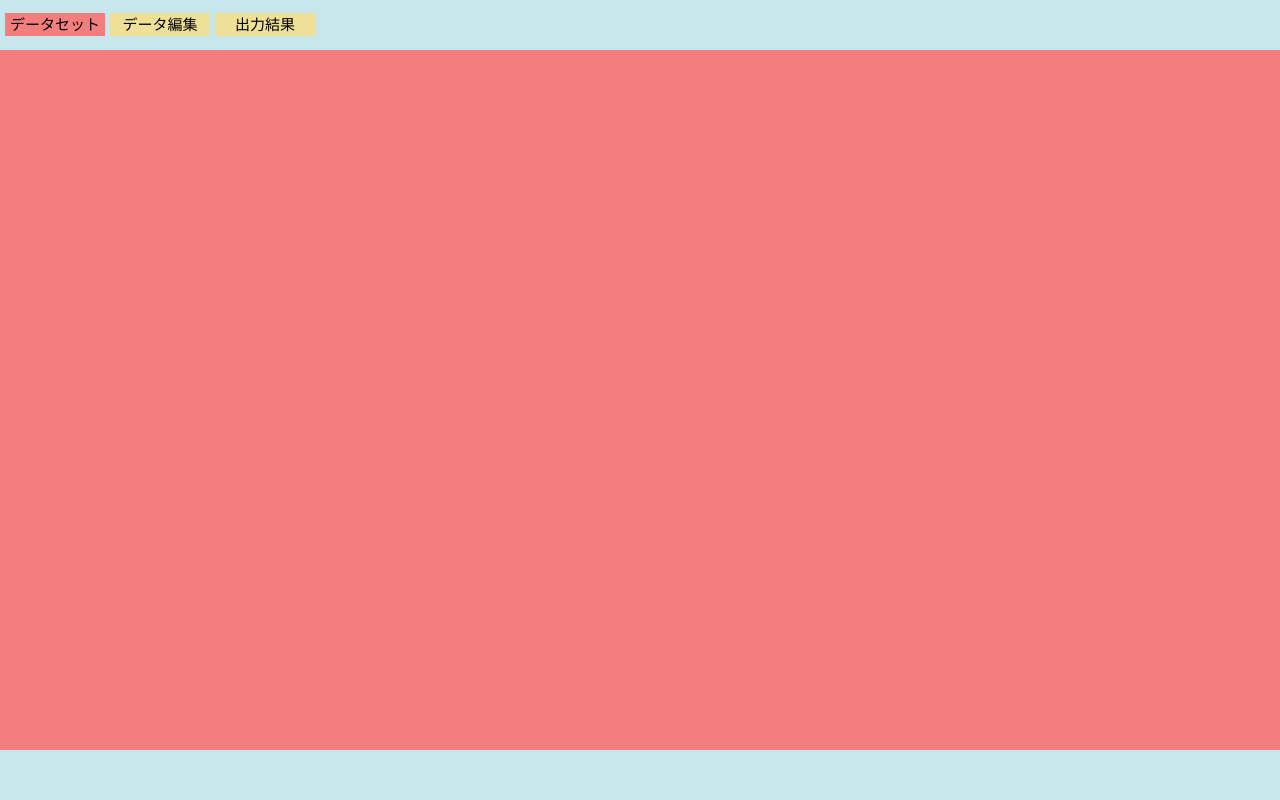
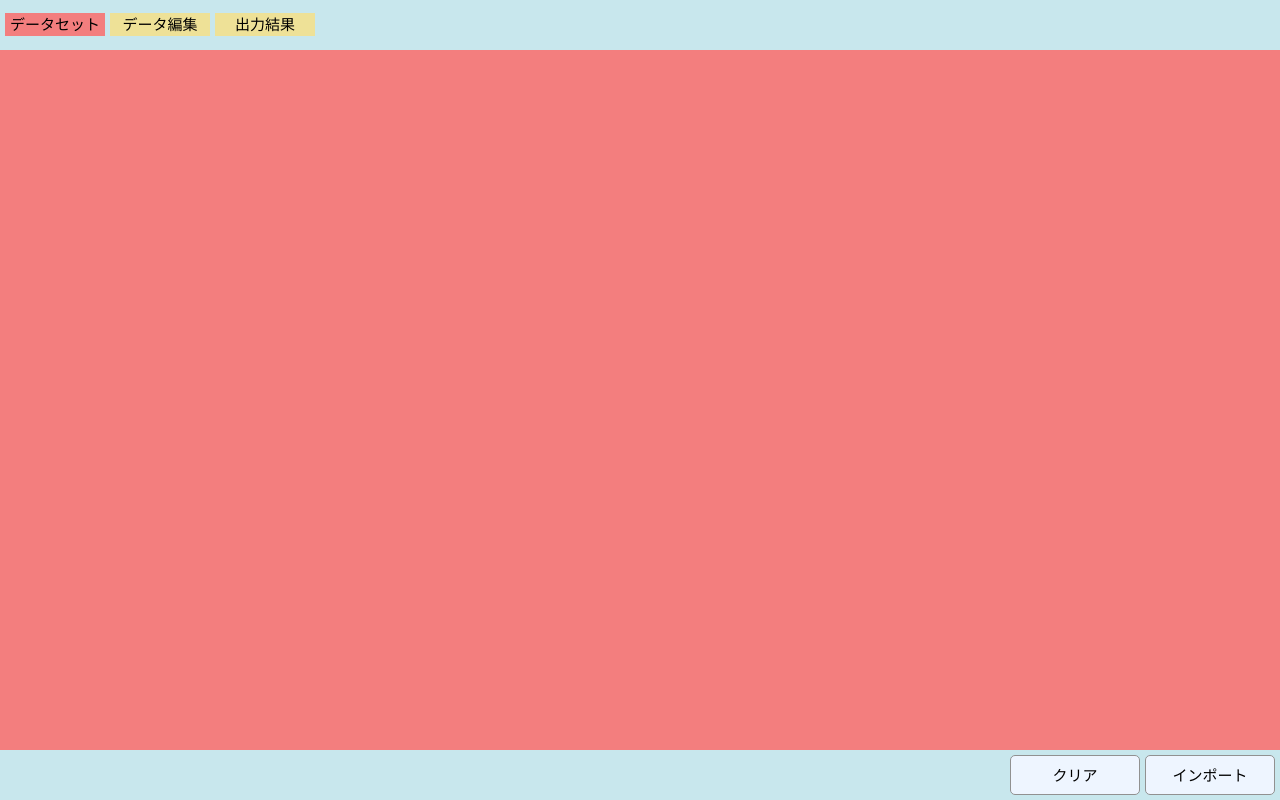
Before and after one commit to cyber-ikegami/update_query_maker, a React (Create React App) app: page / in a window 1280 px wide. Built offline with nearby package versions, Linux system fonts and the light colour scheme.

Commit message:
0120_ボタン切り替え

```diff
--- a/src/system/App.tsx
+++ b/src/system/App.tsx
@@ -8,16 +8,30 @@ const App = ()=> {
   type Mode = 'import' | 'edit' | 'output';
   const [mode, setMode] = useState<Mode>('import');
 
+  // 画面切り替え
   let contentsJsx = <></>;
+  let buttonsJsx = <></>;
   switch (mode) {
     case 'import':
       contentsJsx = <ImportFrame />;
+      buttonsJsx = <_Button>
+        <button>クリア</button>
+        <button>インポート</button>
+        </_Button>;
       break;
     case 'edit':
       contentsJsx = <EditFrame />;
+      buttonsJsx = <_Button>
+        <button>変更をリセット</button>
+        <button>UPDATE文作成</button>
+        </_Button>;
       break;
     case 'output':
       contentsJsx = <OutputFrame />;
+      buttonsJsx = <_Button>
+        <button>編集に戻る</button>
+        <button>UPDATE文作成</button>
+        </_Button>;
       break;
   }
 
@@ -35,7 +49,7 @@ const App = ()=> {
         }} >出力結果</_ModeItem>
       </_Header>
       <_Body>{contentsJsx}</_Body>
-      <_Footer></_Footer>
+      <_Footer>{buttonsJsx}</_Footer>
     </>
   );
 }
@@ -75,3 +89,22 @@ const _Footer= styled.div`
   width: 100%;
   height: 50px;
   `;
+
+// ボタン
+const _Button = styled.div`
+  text-align: right;
+  & button {
+    background-color:#eef5ff;
+    font-size: 15px;
+    width: 130px;
+    height: 40px;
+    text-align: center;
+    line-height: 25px;
+    margin-top: 5px;
+    margin-right: 5px;
+    border: 1px solid #919191;
+    border-radius: 5px;
+  & button:hover {
+    background-color:#b1bff5;
+  }
+`;
--- a/src/system/editFrame.tsx
+++ b/src/system/editFrame.tsx
@@ -3,13 +3,13 @@ import styled from 'styled-components';
 
 const editFrame = ()=> {
   return (
-      <_EditFrame></_EditFrame>
+      <_Frame></_Frame>
   );
 }
 
 export default editFrame;
 
-const _EditFrame = styled.div`
+const _Frame = styled.div`
   background-color: #8cf37e;
   width: 100%;
   height: 100%;
--- a/src/system/importFrame.tsx
+++ b/src/system/importFrame.tsx
@@ -3,13 +3,13 @@ import styled from 'styled-components';
 
 const importFrame = ()=> {
   return (
-      <_ImportFrame></_ImportFrame>
+      <_Frame></_Frame>
   );
 }
 
 export default importFrame;
 
-const _ImportFrame = styled.div`
+const _Frame = styled.div`
   background-color: #f37e7e;
   width: 100%;
   height: 100%;
--- a/src/system/outputFrame.tsx
+++ b/src/system/outputFrame.tsx
@@ -3,13 +3,13 @@ import styled from 'styled-components';
 
 const outputFrame = ()=> {
   return (
-      <_OutputFrame></_OutputFrame>
+      <_Frame></_Frame>
   );
 }
 
 export default outputFrame;
 
-const _OutputFrame = styled.div`
+const _Frame = styled.div`
   background-color: #97e1ee;
   width: 100%;
   height: 100%;
```
